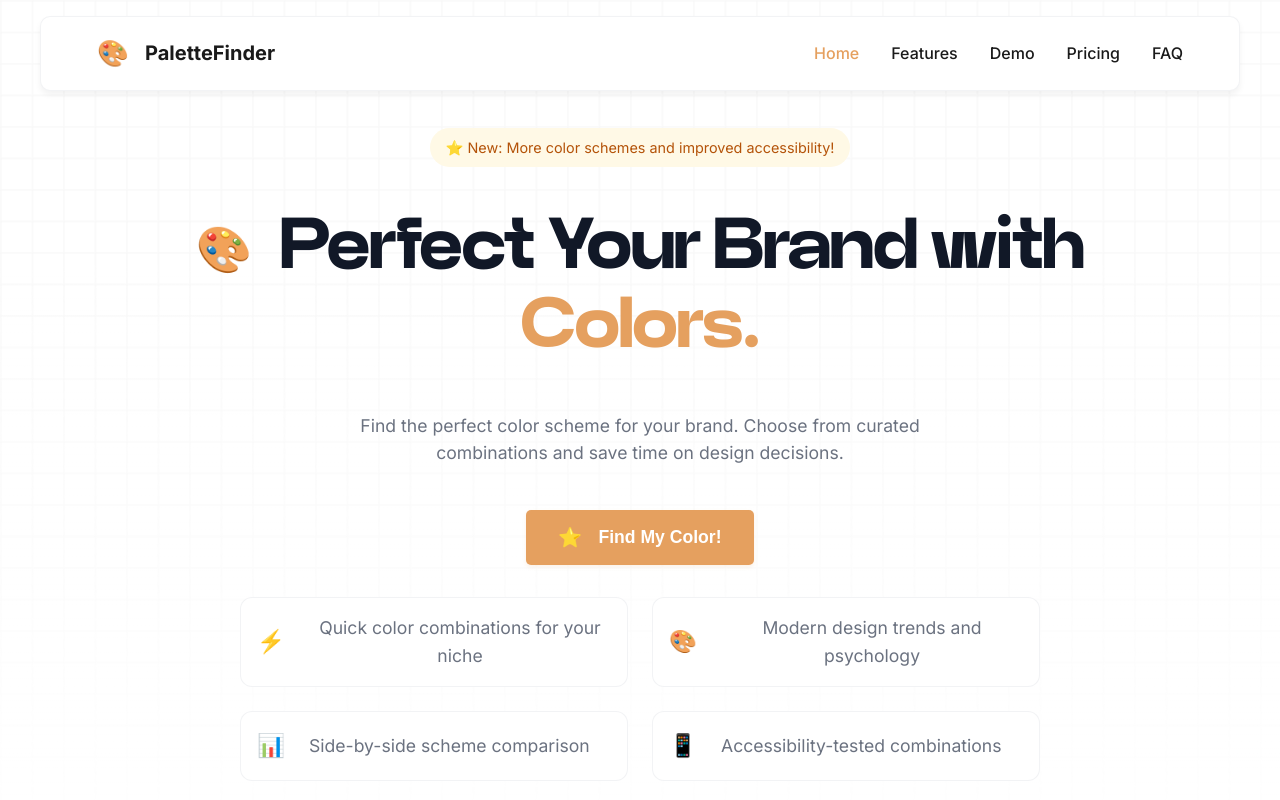
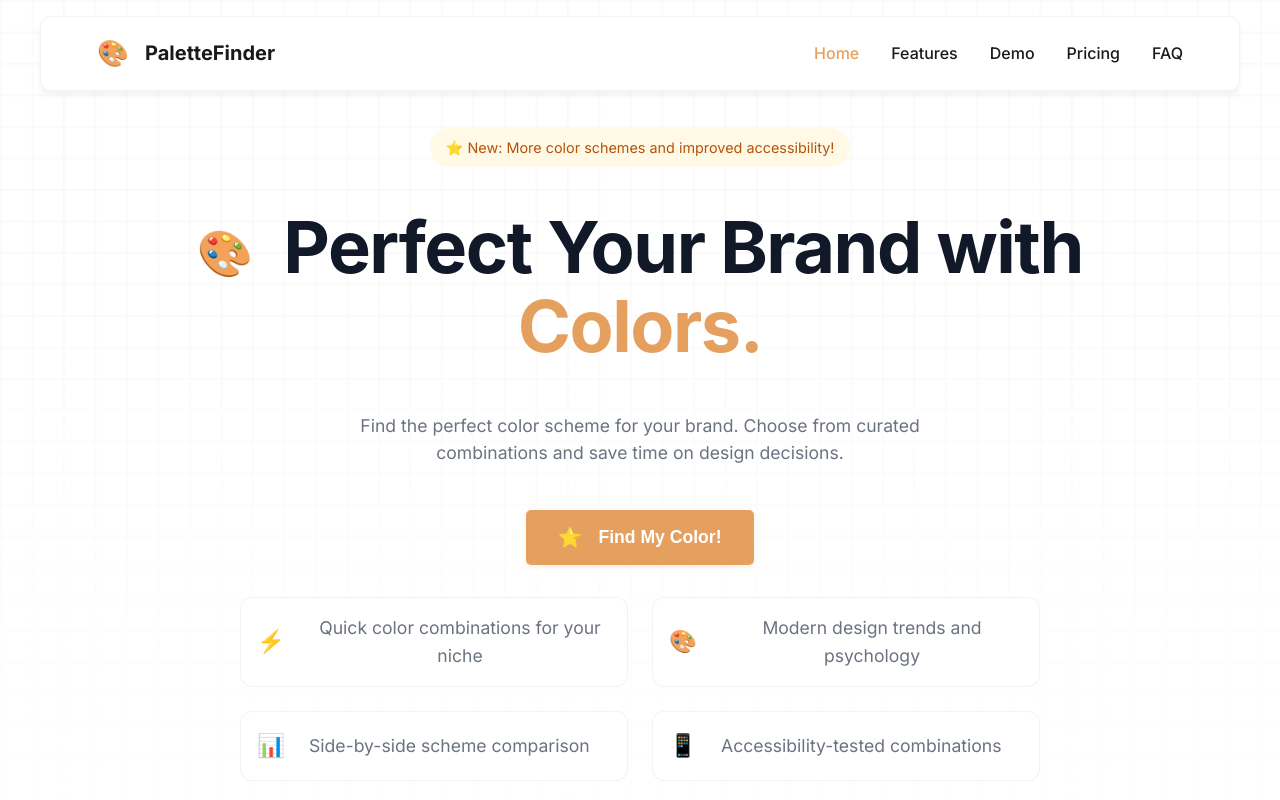
Before and after one commit to spinzillaYT/color-scheme-selector, a plain HTML site: page index.html in a window 1280 px wide. Shown: the top 800 px of the page. Drawn offline with Linux system fonts and the light colour scheme; a web font is replaced by a local one.

Commit message:
Switch to Adobe Fonts for better font loading

```diff
--- a/index.html
+++ b/index.html
@@ -4,7 +4,7 @@
     <meta charset="UTF-8">
     <meta name="viewport" content="width=device-width, initial-scale=1.0">
     <title>PaletteFinder - Find Your Perfect Color Scheme</title>
-    <link rel="preload" href="/fonts/NeuePower-Ultra.ttf" as="font" type="font/ttf" crossorigin>
+    <link rel="stylesheet" href="https://use.typekit.net/ppw7qqy.css">
     <link rel="preconnect" href="https://fonts.googleapis.com">
     <link rel="preconnect" href="https://fonts.gstatic.com" crossorigin>
     <link href="https://fonts.googleapis.com/css2?family=Inter:wght@300;400;500;700&display=swap" rel="stylesheet">
--- a/styles.css
+++ b/styles.css
@@ -1,38 +1,20 @@
-@font-face {
-    font-family: 'Neue Power';
-    src: url('/fonts/NeuePower-Regular.woff2') format('woff2');
-    font-weight: normal;
-    font-style: normal;
-}
-
-@font-face {
-    font-family: 'Power Grotesk Neue';
-    src: url('/fonts/NeuePower-Ultra.ttf') format('truetype');
-    font-weight: normal;
-    font-style: normal;
-    font-display: swap;
+:root {
+    --primary-bg: #ffffff;
+    --secondary-bg: #f8f9fa;
+    --text-color: #1a1a1a;
+    --accent-color: #E5A05F;
+    --grid-color: rgba(234, 234, 234, 0.6);
+    --feature-text: #6B7280;
+    --emoji-font: 'Noto Color Emoji', Apple Color Emoji, Segoe UI Emoji, sans-serif;
+    --heading-font: 'neue-power', -apple-system, BlinkMacSystemFont, 'Segoe UI', Roboto, sans-serif;
+    --body-font: 'Inter', -apple-system, BlinkMacSystemFont, 'Segoe UI', Roboto, sans-serif;
+    --border-radius: 12px;
+    --shadow: 0 4px 6px rgba(0, 0, 0, 0.1);
+    --transition: all 0.3s ease;
 }
 
 html {
     scroll-behavior: smooth;
-}
-
-:root {
-    --primary-bg: #ffffff;
-    --secondary-bg: #f8f9fa;
-    --text-color: #1a1a1a;
-    --border-radius: 12px;
-    --shadow: 0 4px 6px rgba(0, 0, 0, 0.1);
-    --transition: all 0.3s ease;
-    --accent-color: #E5A05F;
-    --grid-color: rgba(234, 234, 234, 0.6);
-    --feature-text: #6B7280;
-    --emoji-font: 'Noto Color Emoji', Apple Color Emoji, Segoe UI Emoji, sans-serif;
-    --primary-color: #1a1a1a;
-    --secondary-color: #4a4a4a;
-    --background-color: #ffffff;
-    --heading-font: 'Power Grotesk Neue', -apple-system, BlinkMacSystemFont, 'Segoe UI', Roboto, sans-serif;
-    --body-font: 'Inter', -apple-system, BlinkMacSystemFont, 'Segoe UI', Roboto, sans-serif;
 }
 
 * {
```
Also changed, not shown: fonts/NeuePower-Ultra.ttf (deleted).
